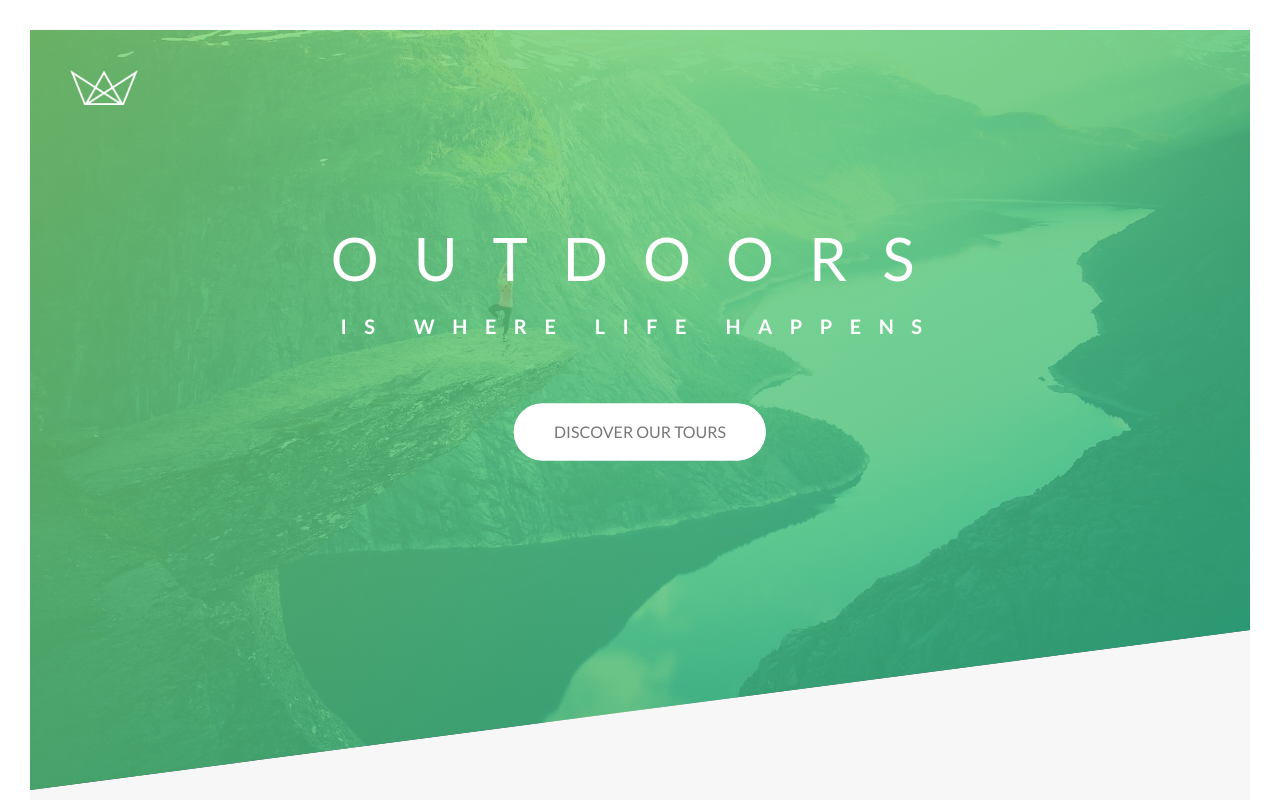
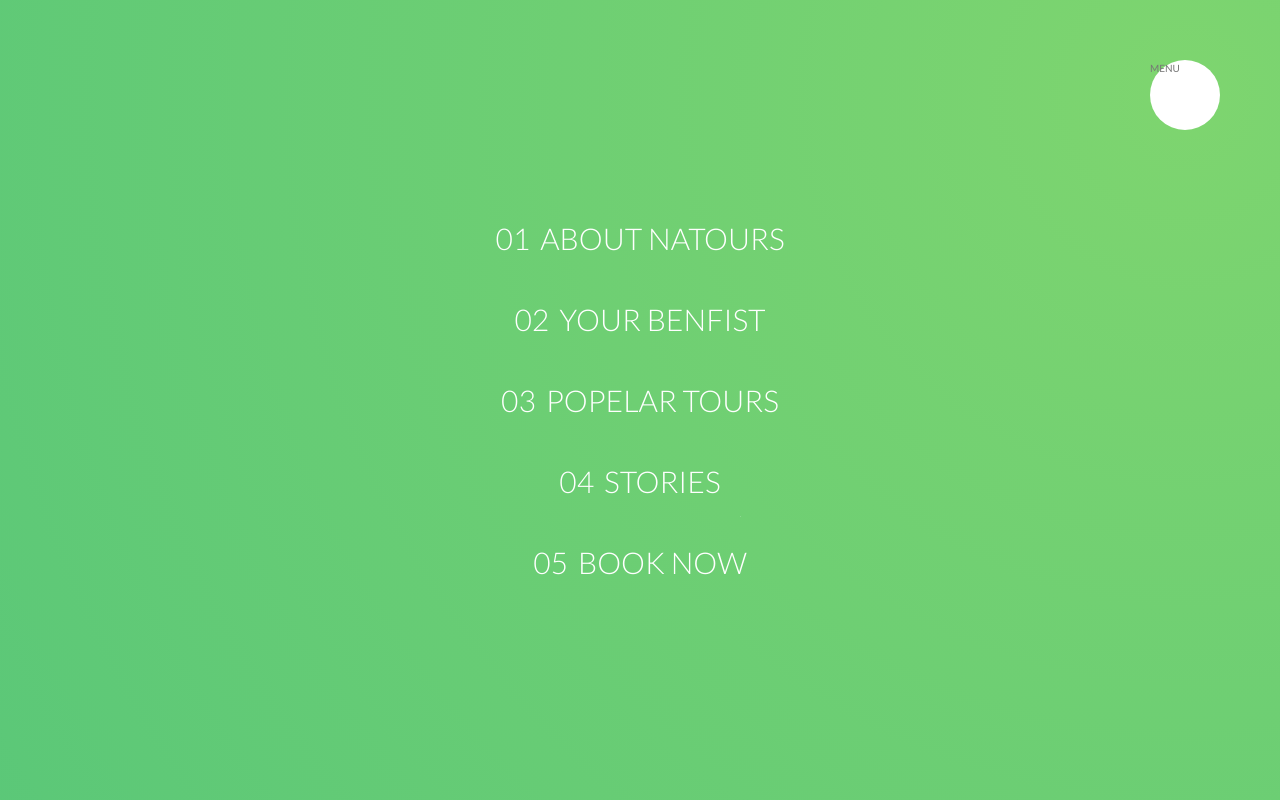
Before and after one commit to Dmitryfor/Dmitryfor.github.io, a website: page landing-01/index.html in a window 1280 px wide. Shown: the top 800 px of the page. Drawn offline with Linux system fonts and the light colour scheme.

Commit message:
firstnavigation

```diff
--- a/landing-01/index.html
+++ b/landing-01/index.html
@@ -13,6 +13,27 @@
         <title>Natours | Exciting tours for adventurous people</title>
     </head>
     <body>
+
+        <div class="navigation">
+            <input type="checkbox" class="navigation__checkbox" id="navi-toggle">
+
+            <label for="navi-toggle" class="navigation__button">MENU</label>
+
+            <div class="navigation__background">&nbsp;</div>
+
+            <nav class="navigation__nav">
+                <ul class="navigation__list">
+                    <li class="navigation__item"><a href="#" class="navigation__link"><span>01</span>About Natours</a></li>
+                    <li class="navigation__item"><a href="#" class="navigation__link"><span>02</span>Your Benfist</a></li>
+                    <li class="navigation__item"><a href="#" class="navigation__link"><span>03</span>Popelar tours</a></li>
+                    <li class="navigation__item"><a href="#" class="navigation__link"><span>04</span>Stories</a></li>
+                    <li class="navigation__item"><a href="#" class="navigation__link"><span>05</span>Book Now</a></li>
+                </ul>
+            </nav>
+
+        </div>
+
+
        <header class="header">
             <div class="header__logo-box">
                 <img src="img/logo-white.png" alt="logo" class="header__logo">
--- /dev/null
+++ b/landing-01/sass/layout/_navigation.scss
@@ -0,0 +1,79 @@
+.navigation {
+	&__checkbox {
+		display: none;
+	}
+
+	&__button {
+		background-color: $color-white;
+		height: 7rem;
+		width: 7rem;
+		position: fixed;
+		top: 6rem;
+		right: 6rem;
+		border-radius: 50%;
+		z-index: 2000;
+	}
+
+	&__background {
+		height: 6rem;
+		width: 6rem;
+		border-radius: 50%;
+		position: fixed;
+		top: 6.5rem;
+		right: 6.5rem;
+		background-image: radial-gradient($color-primary-light, $color-primary-dark);
+		z-index: 1000;
+
+		transform: scale(80);
+	}
+
+	&__nav {
+		height: 100vh;
+		width: 100%;
+		position: fixed;
+		top: 0;
+		right: 0;
+		z-index: 1500;
+	}
+
+	&__list {
+		position: absolute;
+		top: 50%;
+		left: 50%;
+		transform: translate(-50%,-50%);
+		list-style: none;
+		text-align: center;
+	}
+
+	&__item {
+		margin: 1rem;
+	}
+
+	&__link {
+		&:link,
+		&:visited {
+		display: inline-block;
+		font-size: 3rem;
+		font-weight: 300;
+		color: $color-white;
+		text-decoration: none;
+		text-transform: uppercase;
+		background-image: linear-gradient(120deg, transparent 0%, transparent 50%, $color-white 50%);
+		padding: 1rem 2rem;
+		background-size: 220%;
+		transition: all .4s;
+
+		span {
+			margin-right: 1rem;
+			display: inline-block;
+		}
+	}
+
+		&:hover,
+		&:active {
+			background-position: 100%;
+			color: $color-primary;
+			transform: translateX(1rem);
+		}
+	}
+}
--- a/landing-01/sass/main.scss
+++ b/landing-01/sass/main.scss
@@ -20,3 +20,4 @@
 @import "layout/header";
 @import "layout/grid";
 @import "layout/footer";
+@import "layout/navigation";
```
Also changed, not shown: landing-01/css/style.css, 1 other file.
